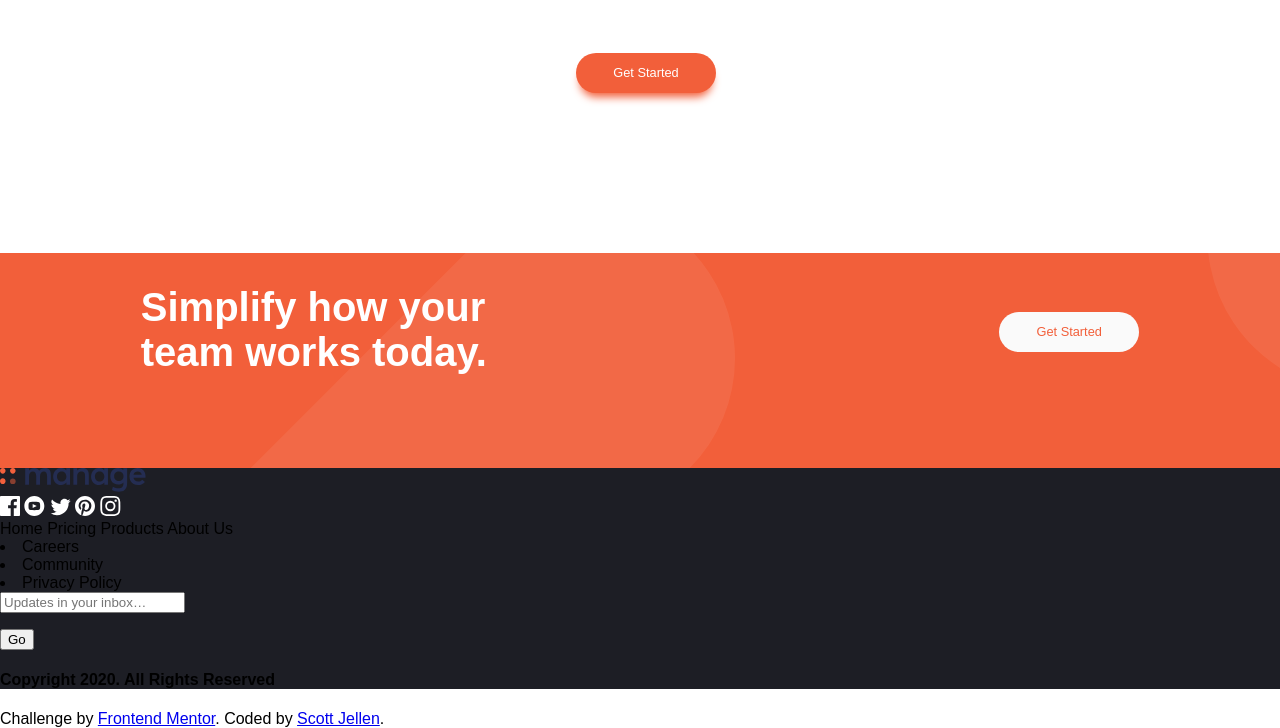
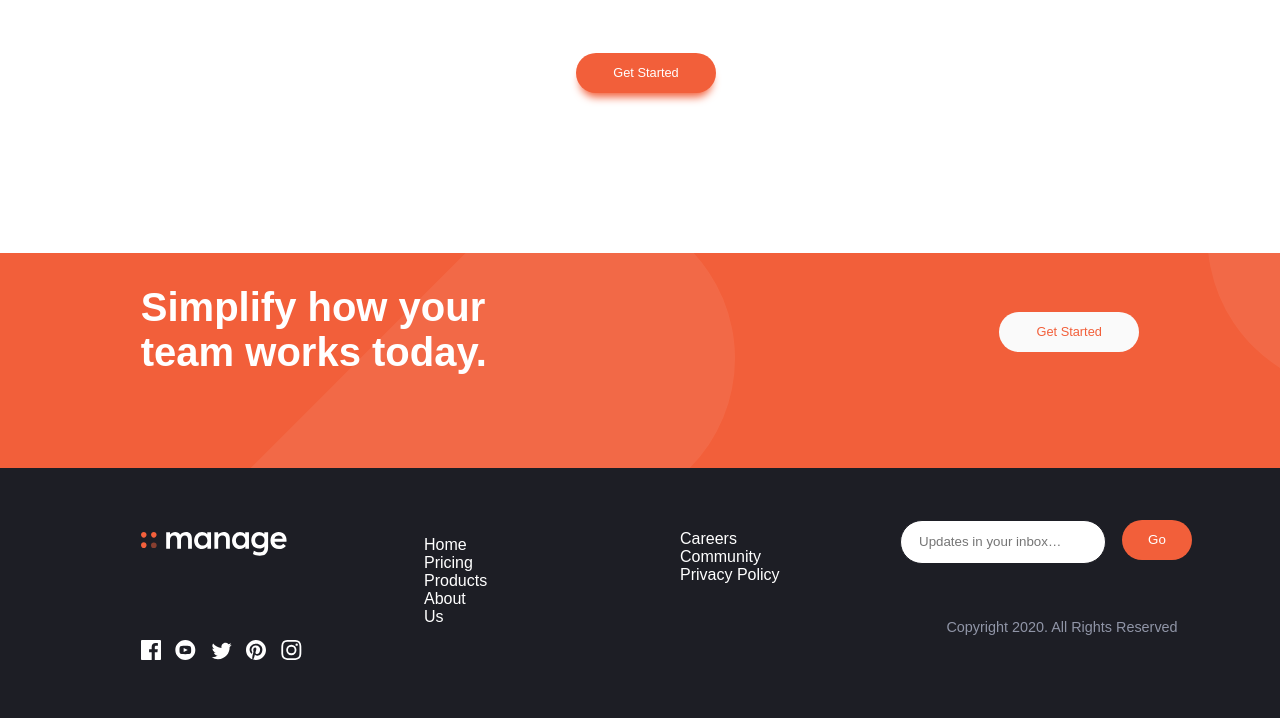
Before and after one commit to SJellen/manageLP, a plain HTML site: page index.html in a window 1280 px wide. Shown: the part 1991-2719 px from the top of the page. Drawn offline with Linux system fonts and the light colour scheme; a web font is replaced by a local one.

Commit message:
desktop layout complete

```diff
--- a/index.html
+++ b/index.html
@@ -170,7 +170,7 @@
 
 
   <footer>
-    <img src="./images/logo.svg" alt="logo" class="logo">
+    <img src="./images/logoWhite.svg" alt="logo" class="logo">
 
 
     <div class="social">
@@ -181,18 +181,18 @@
       <img src="./images/icon-instagram.svg" alt="instagram" class="icon" id="instagram">
     </div>
 
-    <div class="link-list1">
-      <l1>Home</l1>
-      <l1>Pricing</l1>
-      <l1>Products</l1>
-      <l1>About Us</l1>
-    </div>
+    <ul class="link-list1">
+      <li>Home</li>
+      <li>Pricing</li>
+      <li>Products</li>
+      <li>About Us</li>
+    </ul>
 
-    <div class="link-list2">
+    <ul class="link-list2">
       <li>Careers</li>
       <li>Community</li>
       <li>Privacy Policy</li>
-    </div>
+    </ul>
 
 
 
--- a/script.js
+++ b/script.js
@@ -25,8 +25,8 @@ const messageEle = document.querySelector('.message');
 const button = document.querySelector('.submit');
 
 
-const addEmail = "Please enter an email address";
-const fixEmail = "Please provide a valid email address";
+const addEmail = "Please insert a valid email";
+const fixEmail = "Please insert a valid email";
 const thanksEmail = "Thanks for your interest"
 
 button.addEventListener('click', validateEntry);
@@ -53,7 +53,7 @@ function validateEntry(e) {
       messageEle.className = " message errorMessage";
       messageEle.innerText = message;
       document.querySelector(".email").style.borderColor = "#f96262";
-      document.querySelector(".email").style.borderWidth = "2px";
+      document.querySelector(".email").style.borderWidth = "1px";
   event.preventDefault();
 
    }
--- a/style.scss
+++ b/style.scss
@@ -273,4 +273,115 @@ header {
 
 footer {
     background-color: $veryDarkBlue;
+    height: 250px;
+    img.logo {
+        margin-left: 11%;
+        margin-top: 4rem;
+
+    }
+    form {
+       float: right;
+       margin-top: -5rem;
+       margin-right: 5rem;
+       width: 300px;
+       display: flex;
+       p {
+           color: red;
+           font-size: .75rem;
+           margin-left: 1rem;
+           margin-top: 0rem;
+           font-style: italic;
+       }
+       input {
+           width: 200px;
+           height: 40px;
+           border-radius: 25px;
+           border: .5px solid $veryDarkBlue;
+           margin-right: 1rem;
+       }
+       input::placeholder {
+           padding-left: 1rem;
+
+       }
+       .submit {
+           color: white;
+           background-color: $brightRed;
+           border: none;
+           width: 70px;
+           height: 40px;
+           border-radius: 25px;
+       }
+       .submit:hover {
+           background-color: hsl(12, 84%, 66%);
+           cursor: pointer;
+       }
+    }
+    .link-list1 {
+
+        list-style: none;
+        width: 5%;
+        display: block;
+        margin-left: 30%;
+        color: white;
+        margin-top: -8rem;
+    }
+
+
+    .link-list2 {
+        list-style: none;
+        width: 10%;
+        display: block;
+        margin-left: 50%;
+        color: white;
+        margin-top: -7rem;
+    }
+    li:hover {
+        color: $brightRed;
+        cursor: pointer;
+    }
+
+    h4 {
+        float: right;
+        margin-right: 8%;
+        font-size: .9rem;
+        color: $darkGrayishBlue;
+        font-weight: 100;
+    }
+    .social {
+        margin-top: 5rem;
+        margin-left: 11%;
+    }
+    .social img {
+        padding-right: 10px;
+    }
+    .social img:hover {
+        filter: invert(45%) sepia(92%) saturate(1295%) hue-rotate(335deg) brightness(94%) contrast(101%);
+        cursor: pointer;
+    }
+
 }
+
+.attribution {
+    font-size: .75rem;
+    float: right;
+    margin-right: 5%;
+    margin-top: -2rem;
+    color: $darkGrayishBlue;
+    a {
+        color: $darkGrayishBlue;
+        text-decoration: none;
+    }
+    opacity: 1;
+    animation-name: attrib;
+    animation-duration: 1000ms;
+    animation-delay: 2s;
+    animation-fill-mode: forwards;
+    @keyframes attrib {
+        0% {
+            opacity: 1;
+        }
+        100% {
+            opacity: 0;
+        }
+    }
+}
```
Also changed, not shown: images/logoWhite.svg (added), style.css, 1 other file.
